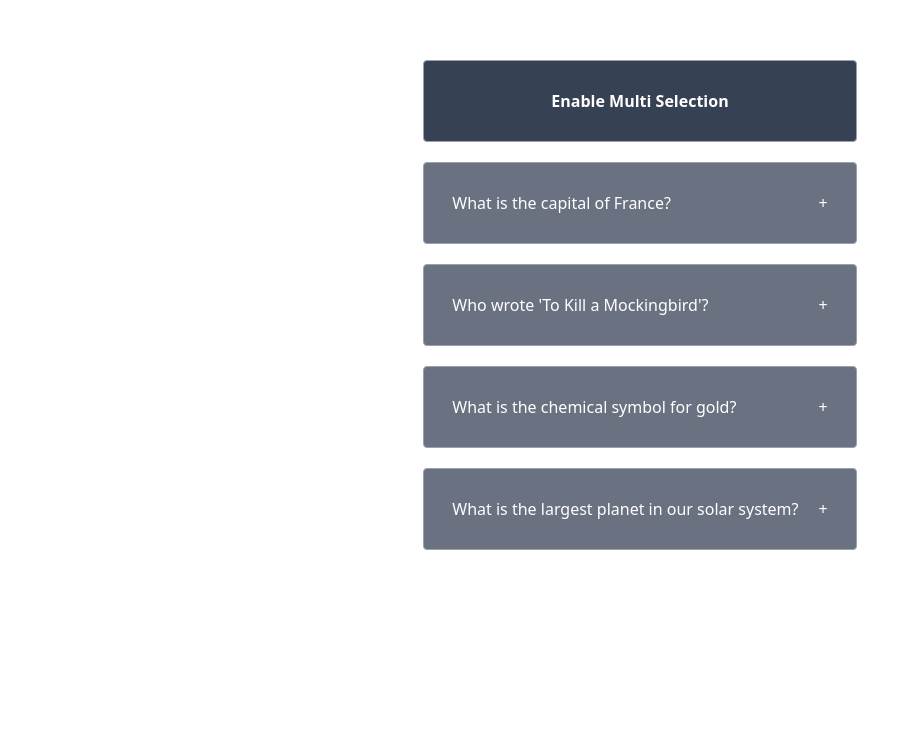
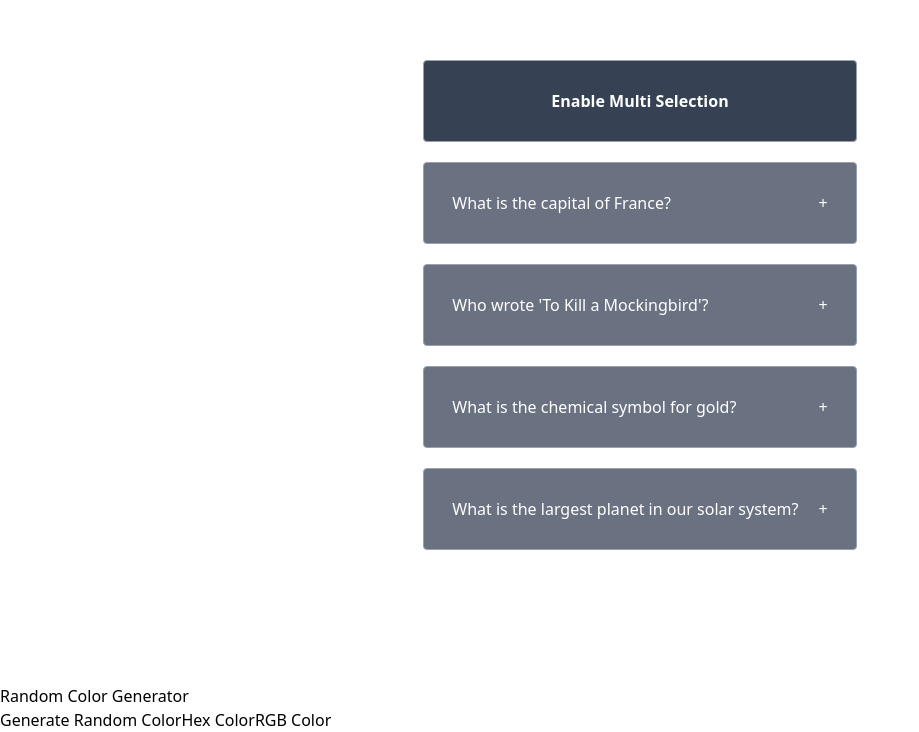
Before and after one commit to diegorandolp/25-react-project, a React (Vite) app: page / in a window 1280 px wide. Shown: the part 116-848 px from the top of the page, without its empty margins (0-919 px from the left). Before the commit the page ends 800 px from the top, so only its background shows below. Built offline with nearby package versions, Linux system fonts and the light colour scheme.

Commit message:
🎉 Feat: Rand color

```diff
--- a/src/App.jsx
+++ b/src/App.jsx
@@ -1,9 +1,11 @@
 import Accordion from './components/Accordion';
+import RandomColor from "./components/RandomColor.jsx";
 
 export default function App() {
     return(
         <>
             <Accordion/>
+            <RandomColor/>
         </>
     )
 }
--- /dev/null
+++ b/src/components/RandomColor.jsx
@@ -0,0 +1,16 @@
+export default function RandomColor(){
+
+    function generateRandom(){
+
+    }
+
+    return (
+        <div>
+            <h1>Random Color Generator</h1>
+            <button>Generate Random Color</button>
+            <button>Hex Color</button>
+            <button>RGB Color</button>
+        </div>
+
+    )
+}
```
